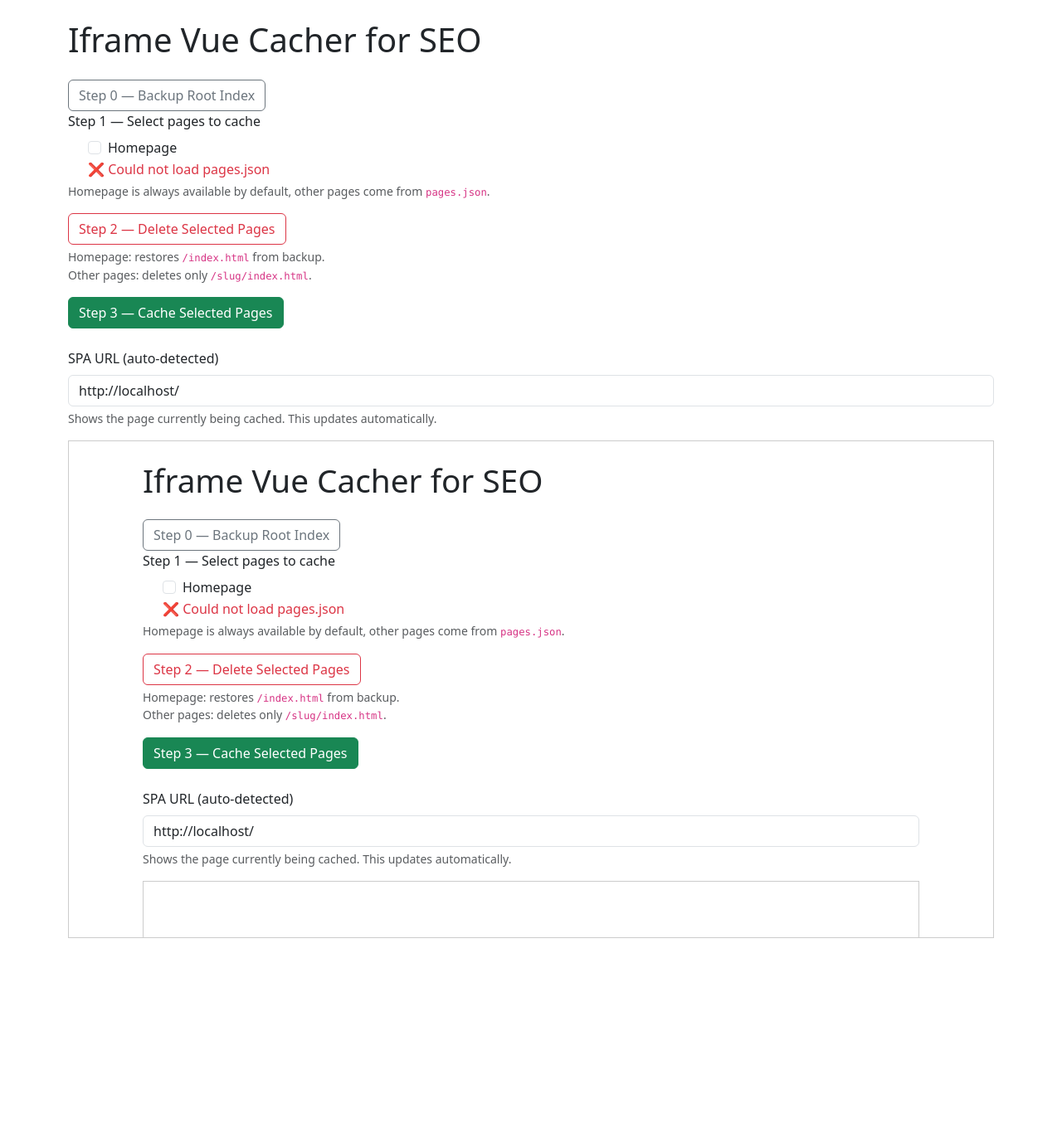
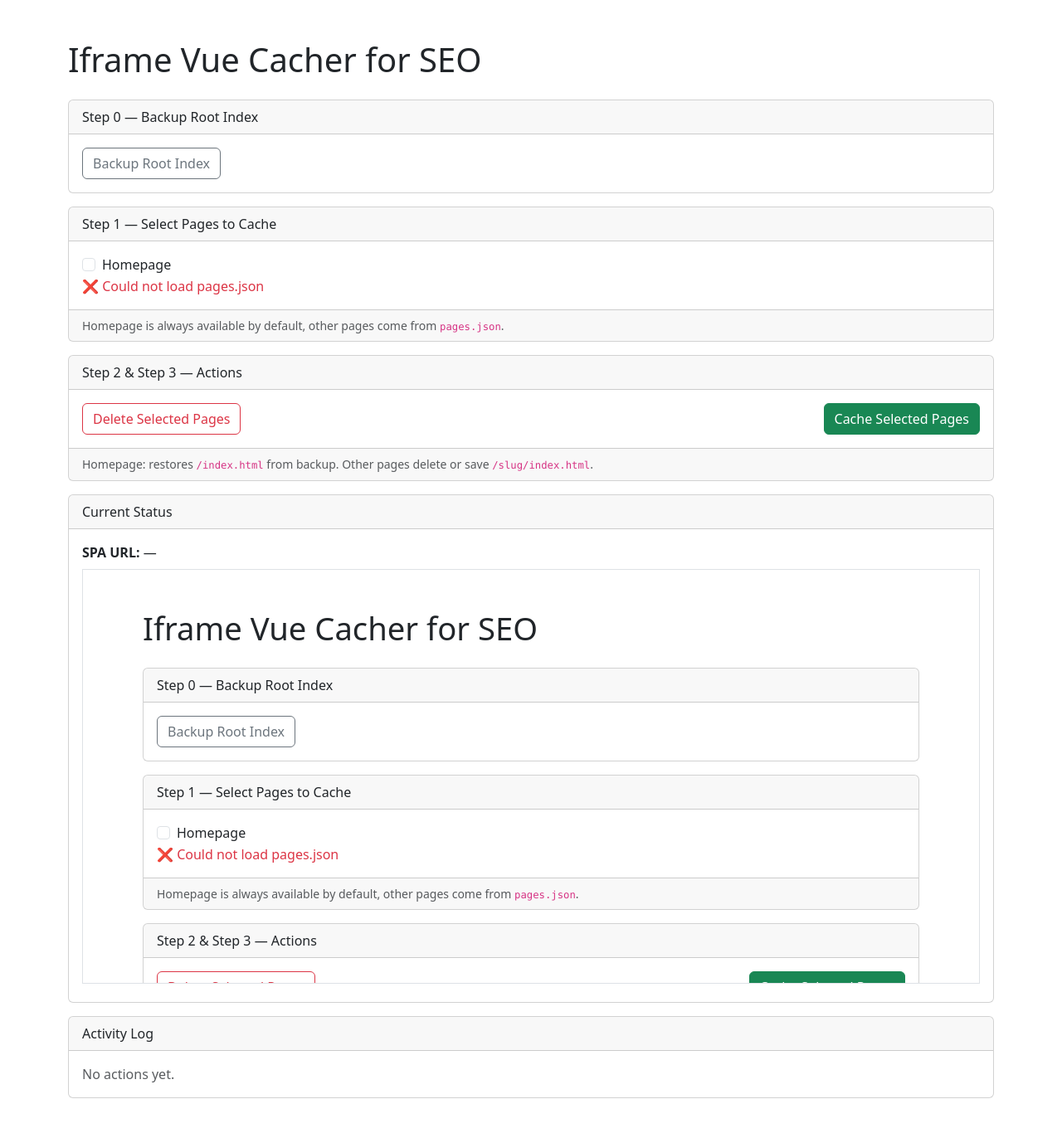
Before and after one commit to ivan006/2025-08-iframe-vue-cacher-for-seo, a PHP site: page / in a window 1280 px wide. Shown: the whole page at 83% size. Before the commit the page ends 1131 px from the top, so only its background shows below. Run offline with PHP 8.4, Linux system fonts and the light colour scheme.

Commit message:
Update index.php

```diff
--- a/cacher/index.php
+++ b/cacher/index.php
@@ -114,52 +114,68 @@ if ($_SERVER['REQUEST_METHOD'] === 'POST') {
     <link href="https://cdn.jsdelivr.net/npm/bootstrap@5.3.3/dist/css/bootstrap.min.css" rel="stylesheet">
 </head>
 <body class="p-4">
-<div class="container">
+<div class="container my-4">
+
+  <!-- Title -->
   <h1 class="mb-4">Iframe Vue Cacher for SEO</h1>
 
-    <div class="mt-3">
-        <button id="btnBackup" class="btn btn-outline-secondary " type="button">Step 0 — Backup Root Index</button>
+  <!-- Step 0: Backup -->
+  <div class="card mb-3">
+    <div class="card-header">Step 0 — Backup Root Index</div>
+    <div class="card-body">
+      <button id="btnBackup" class="btn btn-outline-secondary">Backup Root Index</button>
     </div>
-    <!-- Step 1: Page selection -->
-    <div class="mb-3">
-        <label class="form-label">Step 1 — Select pages to cache</label>
-        <div id="pageList" class="form-check"></div>
-        <div class="form-text">
+  </div>
+
+  <!-- Step 1: Page Selection -->
+  <div class="card mb-3">
+    <div class="card-header">Step 1 — Select Pages to Cache</div>
+    <div class="card-body" id="pageList">
+      <!-- checkboxes get injected here -->
+    </div>
+    <div class="card-footer small text-muted">
       Homepage is always available by default, other pages come from <code>pages.json</code>.
     </div>
   </div>
 
-
-    <!-- Step 2 -->
-    <div class="mb-3">
-        <button id="btnDelete" class="btn btn-outline-danger" type="button">Step 2 — Delete Selected Pages</button>
-        <div class="form-text">
-            Homepage: restores <code>/index.html</code> from backup.<br>
-            Other pages: deletes only <code>/slug/index.html</code>.
+  <!-- Step 2 + 3: Actions -->
+  <div class="card mb-3">
+    <div class="card-header">Step 2 & Step 3 — Actions</div>
+    <div class="card-body d-flex justify-content-between">
+      <button id="btnDelete" class="btn btn-outline-danger">
+        Delete Selected Pages
+      </button>
+      <button id="btnSave" class="btn btn-success">
+        Cache Selected Pages
+      </button>
+    </div>
+    <div class="card-footer small text-muted">
+      Homepage: restores <code>/index.html</code> from backup. Other pages delete or save <code>/slug/index.html</code>.
     </div>
   </div>
 
-
-    <!-- Step 3: Save -->
-    <div class="mt-3">
-        <button id="btnSave" class="btn btn-success" type="button">Step 3 — Cache Selected Pages</button>
+  <!-- Current Status -->
+  <div class="card mb-3">
+    <div class="card-header">Current Status</div>
+    <div class="card-body">
+      <div class="mb-2">
+        <span class="fw-bold">SPA URL:</span>
+        <span id="targetUrl" class="text-monospace">—</span>
       </div>
-
-    <!-- Info: Auto-detected URL -->
-    <div class="mb-3 mt-4">
-        <label for="targetUrl" class="form-label">SPA URL (auto-detected)</label>
-        <input type="url" id="targetUrl" class="form-control" readonly>
-        <div class="form-text">
-            Shows the page currently being cached. This updates automatically.
+      <iframe id="preview" class="w-100 border" style="height:500px;"></iframe>
     </div>
   </div>
 
-    <!-- Preview -->
-    <iframe id="preview" style="width:100%; height:600px; border:1px solid #ccc;"></iframe>
+  <!-- Activity Log -->
+  <div class="card">
+    <div class="card-header">Activity Log</div>
+    <div class="card-body" id="result">
+      <p class="text-muted mb-0">No actions yet.</p>
+    </div>
+  </div>
 
+</div>
 
-    <div id="result" class="mt-3 fw-bold"></div>
-</div>
 
 <script>
     const $ = (id) => document.getElementById(id);
```
Lines whose indentation alone changed are shown as unchanged.
